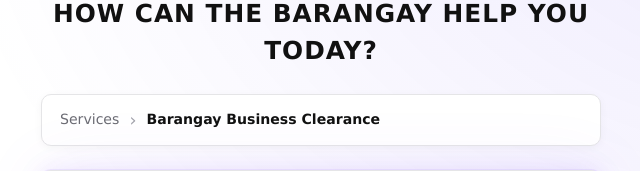
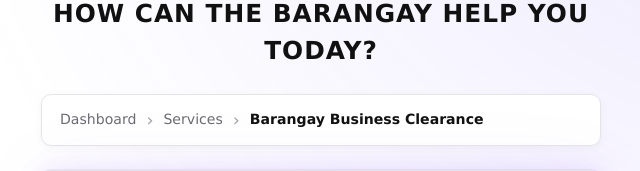
Before and after one commit to jbinalingbing-del/barangaygo, a PHP site: page /request_business.php in a window 1280 px wide. Shown: the part 151-322 px from the top of the page, without its empty margins (319-959 px from the left). Run offline with PHP 8.4, Linux system fonts and the light colour scheme; the visitor is signed in with stand-in values (Sample User, id 1); data that the repository does not hold is empty.

Commit message:
Add Dashboard as first breadcrumb item before Services

```diff
--- a/service_tabs.php
+++ b/service_tabs.php
@@ -21,6 +21,11 @@ $current_service_name = $service_names[$active_service] ?? 'Document Request';
     <div class="breadcrumb-container">
                 <ol class="breadcrumb-list">
             <li class="breadcrumb-item">
+                <a href="dashboard.php">Dashboard</a>
+            </li>
+            <li class="breadcrumb-separator" aria-hidden="true">&rsaquo;</li>
+
+            <li class="breadcrumb-item">
                 <a href="services.php">Services</a>
             </li>
             <li class="breadcrumb-separator" aria-hidden="true">&rsaquo;</li>
```
